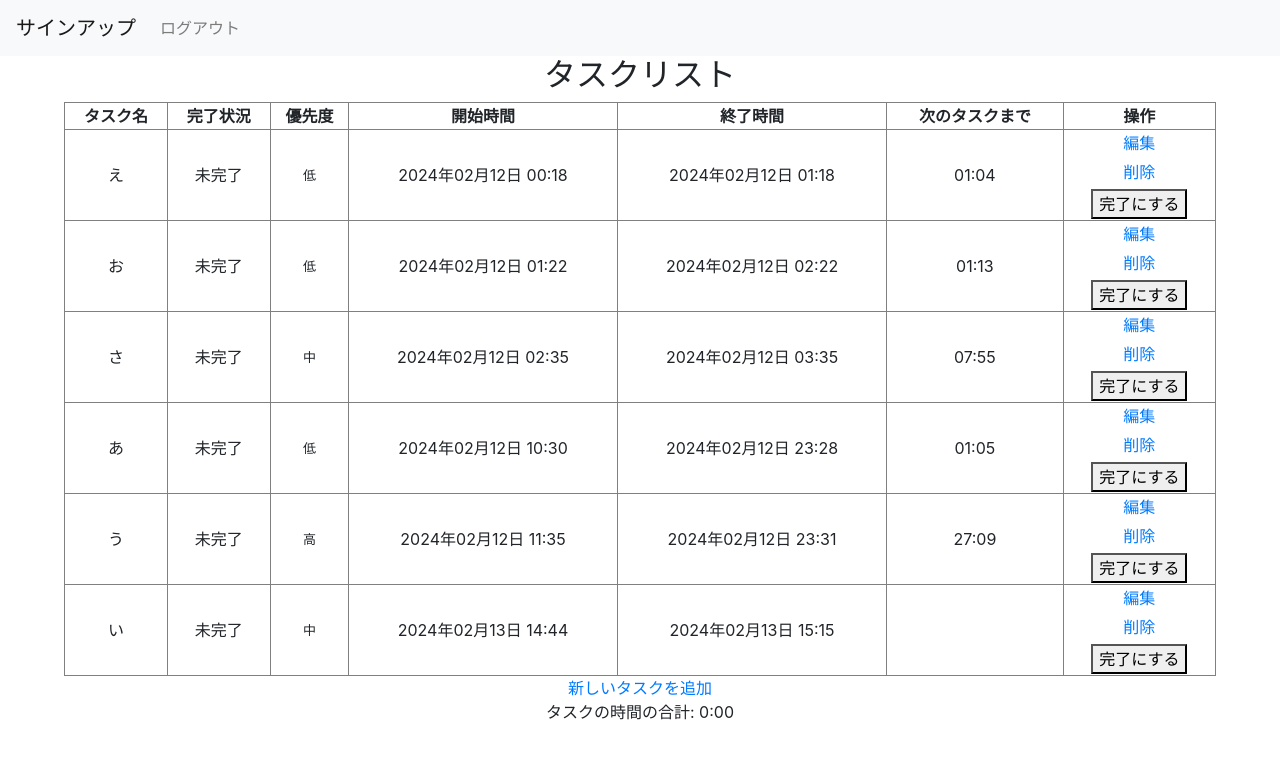
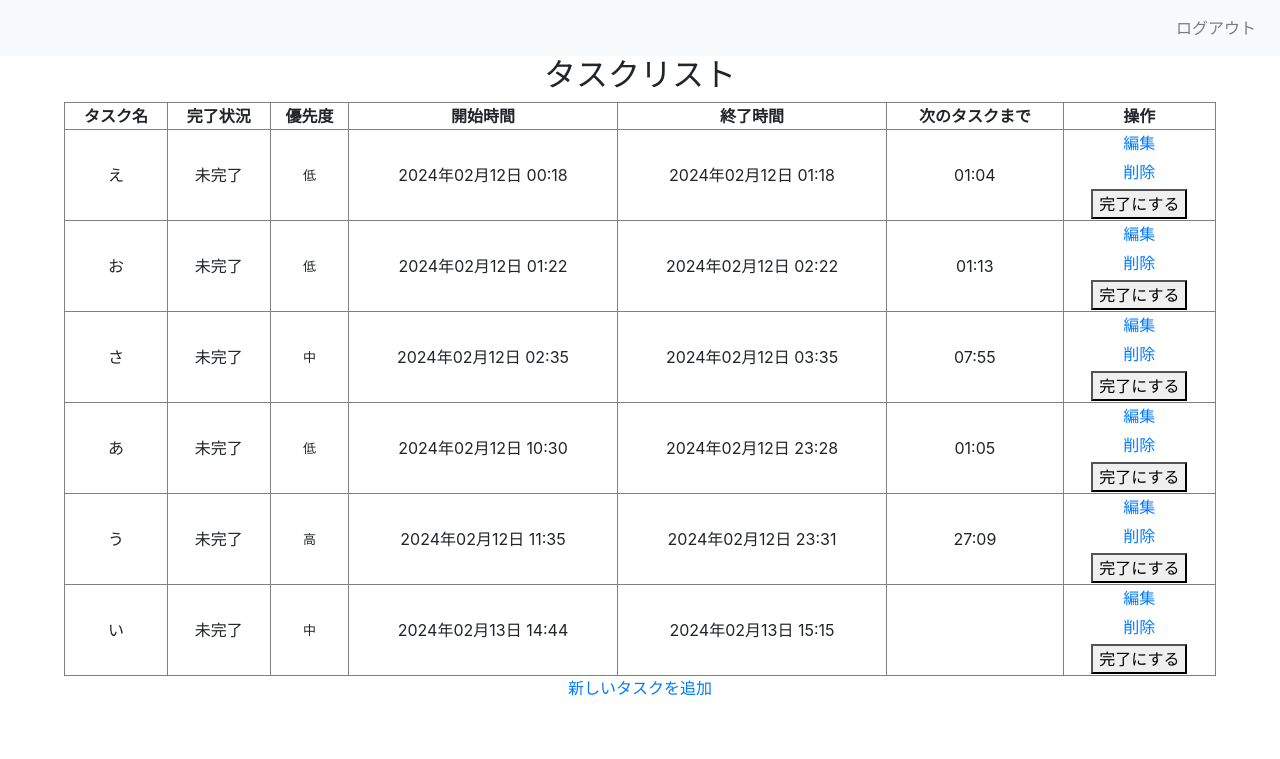
Before and after one commit to S9335/Time9335, a Django app: page /scheduler/task_list/ in a window 1280 px wide. Shown: the top 759 px of the page. Run offline with Django 4.2, Linux system fonts and the light colour scheme; a user stored in the database is signed in; data comes from the database, SQL or seed files in the repository; both versions use the stored data as it was after the commit; some libraries are stand-ins or nearby versions.

Commit message:
3回目のコミット

```diff
--- a/scheduler/templates/scheduler/base.html
+++ b/scheduler/templates/scheduler/base.html
@@ -13,16 +13,13 @@
 <body>
     <header>
         <nav class="navbar navbar-expand-lg navbar-light bg-light">
-            {% if request.path != '/scheduler/login/' %}
-                <a class="navbar-brand" href="{% url 'scheduler:signup' %}">サインアップ</a>
-            {% endif %}
             <button class="navbar-toggler" type="button" data-toggle="collapse" data-target="#navbarNav" aria-controls="navbarNav" aria-expanded="false" aria-label="Toggle navigation">
                 <span class="navbar-toggler-icon"></span>
             </button>
             <div class="collapse navbar-collapse" id="navbarNav">
-                <ul class="navbar-nav">
+                <ul class="navbar-nav ml-auto"> <!-- ml-autoを追加 -->
                     {% if user.is_authenticated %}
-                        <li class="nav-item"><a class="nav-link" href="{% url 'scheduler:logout' %}">ログアウト</a></li>
+                        <li class="nav-item ml-auto"><a class="nav-link" href="{% url 'scheduler:logout' %}">ログアウト</a></li>
                         <!-- <li class="nav-item"><a class="nav-link" href="{% url 'scheduler:delete_user' %}">アカウント削除</a></li> -->
                     {% else %}
                         {% if request.path != '/scheduler/login/' %}
--- a/scheduler/templates/scheduler/task_list.html
+++ b/scheduler/templates/scheduler/task_list.html
@@ -57,14 +57,4 @@
   </table>
 
   <p style="text-align: center; margin-bottom: 0;"><a href="{% url 'scheduler:add_task' %}">新しいタスクを追加</a></p>
-
-  <!-- タスクの時間の合計と残り時間を表示 -->
-  {% if total_time %}
-    <p style="text-align: center;">タスクの時間の合計: {{ total_time }}</p>
-    {% if total_remaining_time %}
-      <p style="text-align: center;">残り時間: {{ total_remaining_time }}</p>
-    {% endif %}
-  {% else %}
-    <p style="text-align: center;">タスクの時間の合計: 0:00</p>
-  {% endif %}
 {% endblock %}
--- a/scheduler/urls.py
+++ b/scheduler/urls.py
@@ -17,7 +17,7 @@ from .views import (
 app_name = 'scheduler'
 
 urlpatterns = [
-    path('signup/', SignUpView.as_view(), name='signup'),
+    path('signup/', SignUpView.as_view(), name='signup'),  # サインアップページを最初に配置
     path('login/', CustomLoginView.as_view(), name='login'),
     path('logout/', CustomLogoutView.as_view(), name='logout'),
     path('delete_user/', DeleteUserView.as_view(), name='delete_user'),
--- a/scheduler/views.py
+++ b/scheduler/views.py
@@ -82,7 +82,7 @@ class TaskListView(LoginRequiredMixin, ListView):
 
     @staticmethod
     def format_datetime(datetime_value):
-        return datetime_value.strftime("%Y年%m月%d日 %H:%M") if datetime_value else "-"
+        return datetime_value.strftime("%H:%M") if datetime_value else "-"
 
 class TaskCreateView(LoginRequiredMixin, CreateView):
     model = Task
@@ -116,6 +116,21 @@ class TaskUpdateView(LoginRequiredMixin, UpdateView):
     template_name = 'scheduler/task_form.html'
     success_url = reverse_lazy('scheduler:task_list')
 
+    def form_valid(self, form):
+        form.instance.user = self.request.user
+        # 開始時間と終了時間の取得
+        start_time = form.cleaned_data.get('start_time')
+        end_time = form.cleaned_data.get('end_time')
+        if start_time and end_time:
+            form.instance.usage_time = end_time - start_time
+            form.instance.deadline = end_time
+
+        # 親クラスの form_valid メソッドを呼び出し、タスクを更新
+        response = super().form_valid(form)
+
+        # タスクリストのビューにリダイレクト
+        return redirect('scheduler:task_list')
+
 class TaskToggleStatusView(LoginRequiredMixin, View):
     def post(self, request, *args, **kwargs):
         task = Task.objects.get(pk=kwargs['pk'])
--- a/time_management/settings.py
+++ b/time_management/settings.py
@@ -129,4 +129,4 @@ DEFAULT_AUTO_FIELD = 'django.db.models.BigAutoField'
 # settings.py
 
 LOGIN_REDIRECT_URL = 'scheduler:time_management'
-LOGIN_URL = 'scheduler:login'
+LOGIN_URL = 'scheduler:signup'
```
Also changed, not shown: db.sqlite3, scheduler/models.py (line endings or trailing spaces).
